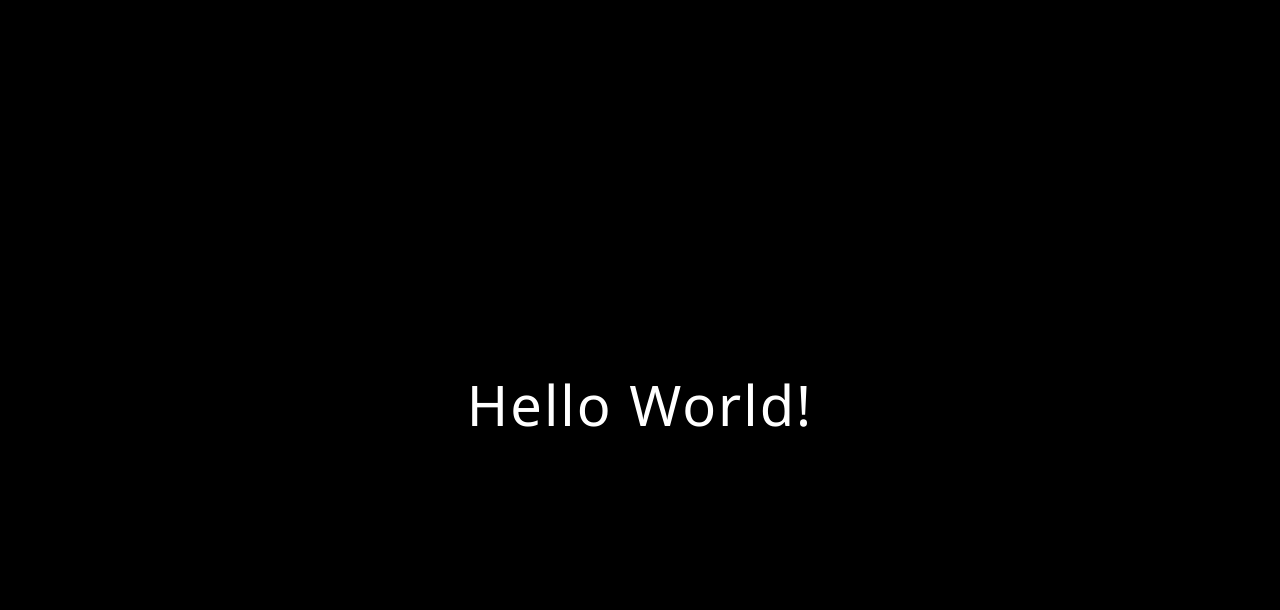
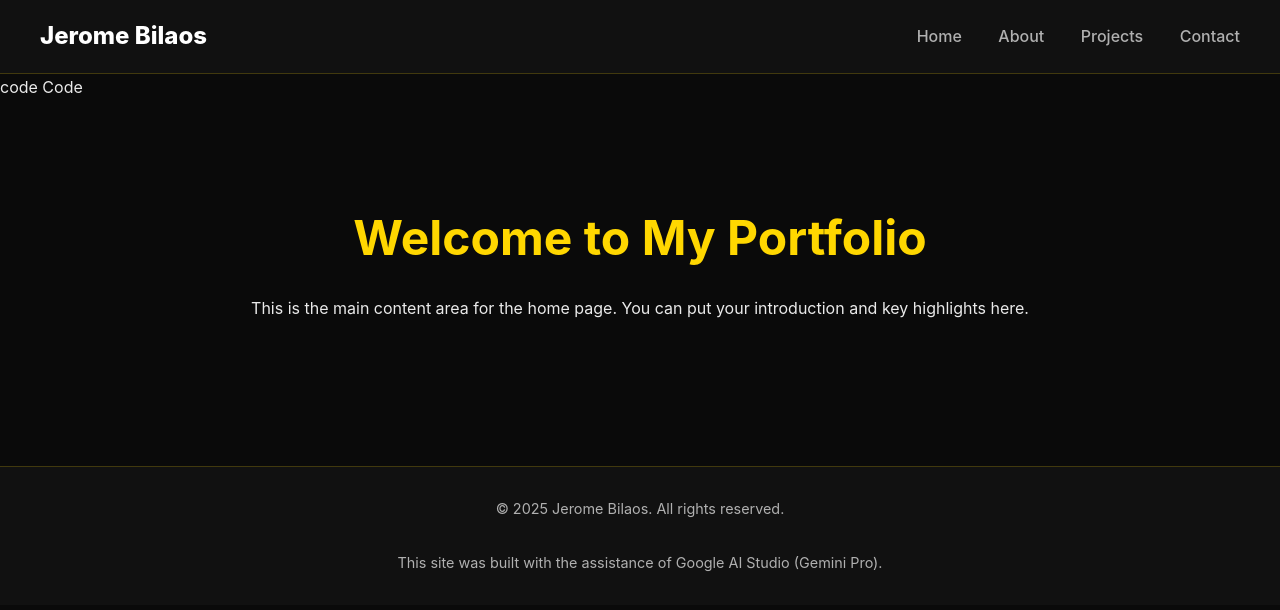
Before and after one commit to jeromebilaos-dev/jerome-bilaos-portfolio, a plain HTML site: page index.html in a window 1280 px wide. Drawn offline with Linux system fonts and the light colour scheme.

Commit message:
Portfolio v1.0

```diff
--- a/assets/css/style.css
+++ b/assets/css/style.css
@@ -1,62 +1,74 @@
-/* --- Full Screen Black Background --- */
-html, body {
-    height: 100%;
-    margin: 0;
-    padding: 0;
-    background-color: #000000; /* Pure black */
-    font-family: 'Segoe UI', Tahoma, Geneva, Verdana, sans-serif; /* A clean, modern font */
-    color: white;
-
-    /* These three lines are key to centering the content */
-    display: flex;
-    justify-content: center; /* Center horizontally */
-    align-items: center;     /* Center vertically */
+:root {
+  --bg-color: #0A0A0A;
+  --text-color: #EAEAEA;
+  --text-secondary: #B0B0B0;
+  --accent-color: #FFD700;
+  --glass-bg: rgba(20, 20, 20, 0.6);
+  --glass-border: rgba(255, 215, 0, 0.2);
+  --font-family: 'Inter', sans-serif;
 }
 
-/* --- Content Holder --- */
-.main-content {
-    text-align: center; /* Ensures all text inside is centered */
+body {
+  background-color: var(--bg-color);
+  color: var(--text-color);
+  font-family: var(--font-family);
+  line-height: 1.7;
+  margin: 0;
+  padding: 0;
 }
 
-/* --- Heading Style --- */
-h1 {
-    font-size: 3.5rem; /* Large, impactful text */
-    font-weight: 300; /* A thinner, more elegant font weight */
-    letter-spacing: 2px;
-    margin-bottom: 30px;
+/* --- Header & Footer --- */
+.main-header, .main-footer {
+  background-color: #111;
+  border-bottom: 1px solid var(--glass-border);
+  padding: 1rem 2rem;
+}
+.main-footer {
+  border-top: 1px solid var(--glass-border);
+  border-bottom: none;
+  text-align: center;
+  margin-top: 4rem;
+  font-size: 0.9rem;
+  color: var(--text-secondary);
+}
+.header-container, .footer-container {
+  max-width: 1200px;
+  margin: 0 auto;
+  display: flex;
+  justify-content: space-between;
+  align-items: center;
+}
+.footer-container {
+  flex-direction: column;
+}
+.header-logo {
+  font-weight: 800;
+  font-size: 1.5rem;
+  color: white;
+  text-decoration: none;
+}
+.main-nav a {
+  color: var(--text-secondary);
+  text-decoration: none;
+  margin-left: 2rem;
+  font-weight: 500;
+  transition: color 0.3s;
+}
+.main-nav a:hover {
+  color: var(--accent-color);
 }
 
-/* --- Circular Profile Image --- */
-.profile-image {
-    width: 150px;
-    height: 150px;
-    border-radius: 50%; /* This makes the image a perfect circle */
-    object-fit: cover;   /* Prevents the image from being stretched */
-    border: 3px solid white;
-    margin-bottom: 30px;
+/* --- Main Content Area --- */
+main {
+  max-width: 1100px;
+  margin: 0 auto;
+  padding: 4rem 2rem; /* Add spacing around content */
 }
 
-/* --- Custom Audio Button --- */
-.audio-control {
-    background: none;
-    border: 2px solid white;
-    color: white;
-    padding: 12px 25px;
-    font-size: 1rem;
-    cursor: pointer;
-    border-radius: 50px; /* Pill-shaped button */
-    margin-bottom: 30px;
-    transition: all 0.2s ease-in-out; /* Smooth hover effect */
+/* --- General Styling --- */
+h1, h2 {
+  color: var(--accent-color);
+  text-align: center;
 }
-
-.audio-control:hover {
-    background-color: white;
-    color: black;
-}
-
-/* --- Video Player Styling --- */
-.project-video {
-    max-width: 90%; /* Make sure it fits on smaller screens */
-    width: 600px;  /* Set a specific width for larger screens */
-    border-radius: 8px; /* Slightly rounded corners */
-}
+h1 { font-size: 3rem; margin-bottom: 1rem; }
+h2 { font-size: 2.5rem; margin-bottom: 3rem; }
--- a/assets/js/main.js
+++ b/assets/js/main.js
@@ -1,21 +1,28 @@
-// Get a reference to the button and the hidden audio player from the HTML
-const playPauseBtn = document.getElementById('play-pause-btn');
-const audio = document.getElementById('background-audio');
+document.addEventListener("DOMContentLoaded", function() {
 
-// Add a 'click' event listener to the button
-playPauseBtn.addEventListener('click', () => {
+  // This function loads an HTML file and injects it into a placeholder
+  const loadHTML = (filePath, placeholderId) => {
+    const placeholder = document.getElementById(placeholderId);
+    if (placeholder) {
+      fetch(filePath)
+        .then(response => {
+          if (!response.ok) {
+            throw new Error('Network response was not ok');
+          }
+          return response.text();
+        })
+        .then(data => {
+          placeholder.innerHTML = data;
+        })
+        .catch(error => {
+          console.error('Error loading HTML:', error);
+          placeholder.innerHTML = `<p style="color:red;">Error loading ${placeholderId}.</p>`;
+        });
+    }
+  };
 
-  // Check if the audio is currently paused
-  if (audio.paused) {
-    // If it's paused, play the audio
-    audio.play();
-    // And change the button's text to show the 'Pause' icon
-    playPauseBtn.innerHTML = '⏸️ Pause';
-  } else {
-    // If it's playing, pause the audio
-    audio.pause();
-    // And change the button's text back to the 'Play' icon
-    playPauseBtn.innerHTML = '▶️ Play';
-  }
+  // Load the header and footer into their placeholders
+  loadHTML('partials/header.html', 'header-placeholder');
+  loadHTML('partials/footer.html', 'footer-placeholder');
 
 });
--- a/index.html
+++ b/index.html
@@ -1,23 +1,22 @@
 <!DOCTYPE html>
 <html lang="en">
 <head>
-    <meta charset="UTF-8">
-    <meta name="viewport" content="width=device-width, initial-scale=1.0">
-    <title>Jerome Bilaos - Portfolio</title>
-    <!-- Link to our CSS file -->
-    <link rel="stylesheet" href="assets/css/style.css">
+<meta charset="UTF-8">
+<meta name="viewport" content="width=device-width, initial-scale=1.0">
+<title>Jerome Bilaos - Home</title>
+<link rel="stylesheet" href="assets/css/style.css">
 </head>
 <body>
+<div id="header-placeholder"></div>
+code
+Code
+<main>
+    <h1>Welcome to My Portfolio</h1>
+    <!-- Add your main homepage content here -->
+    <p style="text-align: center;">This is the main content area for the home page. You can put your introduction and key highlights here.</p>
+</main>
 
-    <!-- This container will hold all our centered content -->
-    <div class="main-content">
-
-        <h1>Hello World!</h1>
-
-    </div>
-
-    <!-- This MUST be at the end of the body -->
-    <script src="assets/js/main.js"></script>
-
+<div id="footer-placeholder"></div>
+<script src="assets/js/main.js"></script>
 </body>
 </html>
--- /dev/null
+++ b/partials/footer.html
@@ -0,0 +1,6 @@
+<footer class="main-footer">
+    <div class="footer-container">
+        <p>&copy; 2025 Jerome Bilaos. All rights reserved.</p>
+        <p>This site was built with the assistance of Google AI Studio (Gemini Pro).</p>
+    </div>
+</footer>
--- /dev/null
+++ b/partials/header.html
@@ -0,0 +1,11 @@
+<header class="main-header">
+    <div class="header-container">
+        <a href="index.html" class="header-logo">Jerome Bilaos</a>
+        <nav class="main-nav">
+            <a href="index.html">Home</a>
+            <a href="about.html">About</a>
+            <a href="projects.html">Projects</a>
+            <a href="contact.html">Contact</a>
+        </nav>
+    </div>
+</header>
```
Also changed, not shown: about.html (added, +21 -0 lines), contact.html (added, +21 -0 lines), projects.html (added, +21 -0 lines).
